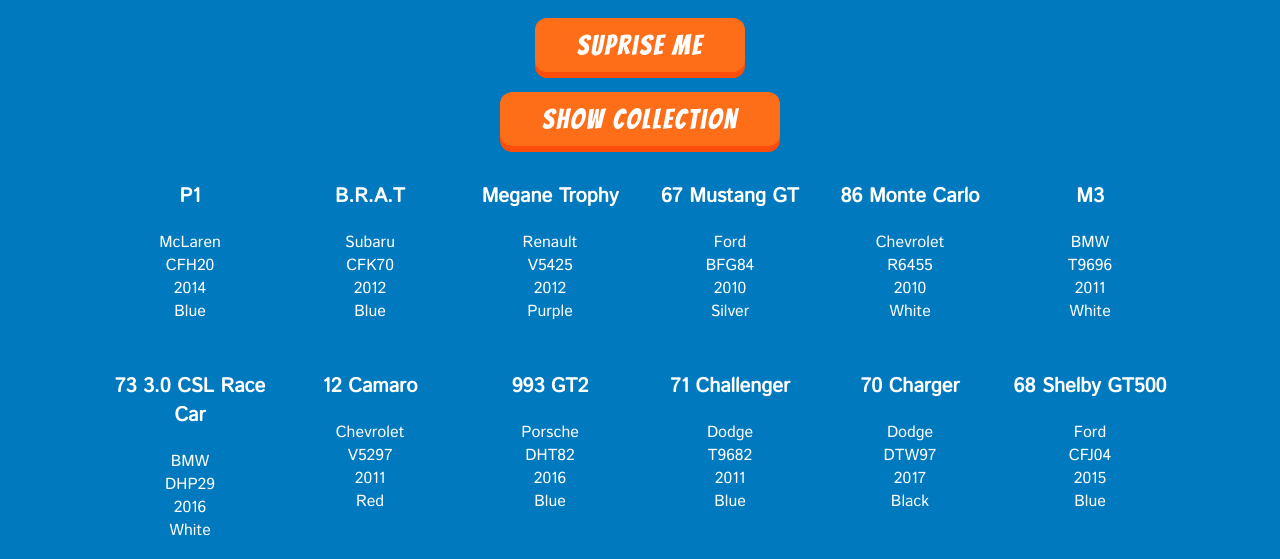
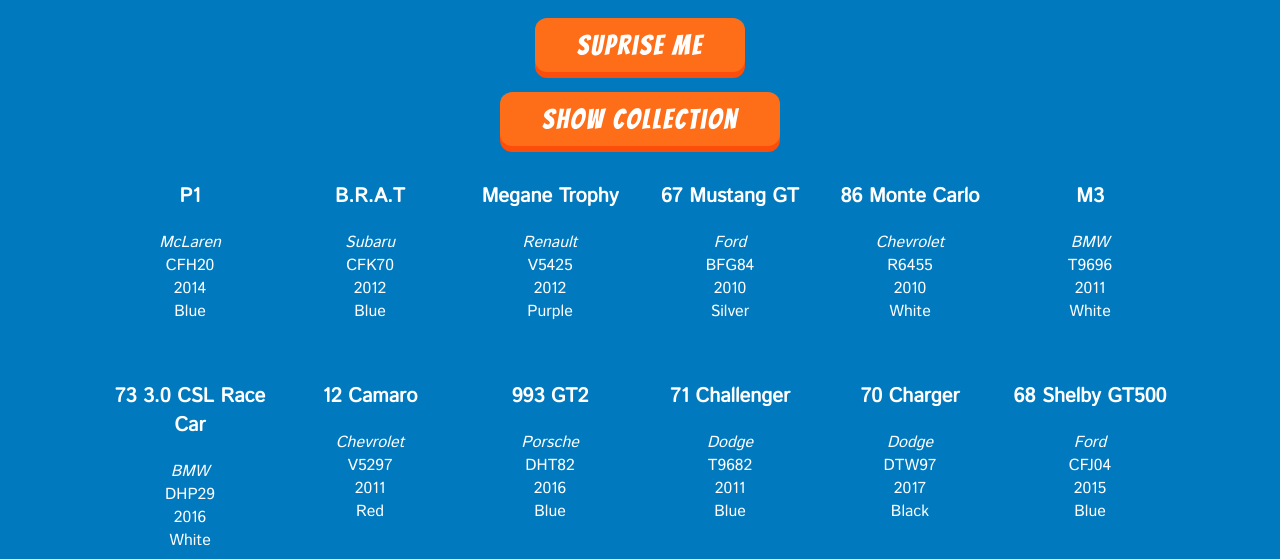
Before and after one commit to darthcody91/wdd330, a plain HTML site: page finalproject/index.html in a window 1280 px wide. Both pictures are taken after a click on the button "Show Collection". Shown: the part 177-736 px from the top of the page. Drawn offline with Linux system fonts and the light colour scheme.

Commit message:
final project is done

```diff
--- a/finalproject/css/hotwheels.css
+++ b/finalproject/css/hotwheels.css
@@ -83,6 +83,7 @@
 #listcard {
     color: #FFFFFF;
     font-family:'Istok Web', sans-serif;
+    height: 200px;
 }
 
 #listmodel {
@@ -90,7 +91,13 @@
     font-size: 1.25em;
 }
 
+.listdetailsmake {
+    font-style: italic;
+}
 
+footer {
+    color: #FFF200;
+}
 
 .pushable {
     background: #FC4D0B;
--- a/finalproject/js/hotwheels.js
+++ b/finalproject/js/hotwheels.js
@@ -37,7 +37,7 @@
       let color = document.createElement("li");
       card.id = "listcard";
       model.id = "listmodel";
-      make.className = "listdetails";
+      make.className = "listdetailsmake";
       number.className = "listdetails";
       produced.className = "listdetails";
       color.className = "listdetails";
```
